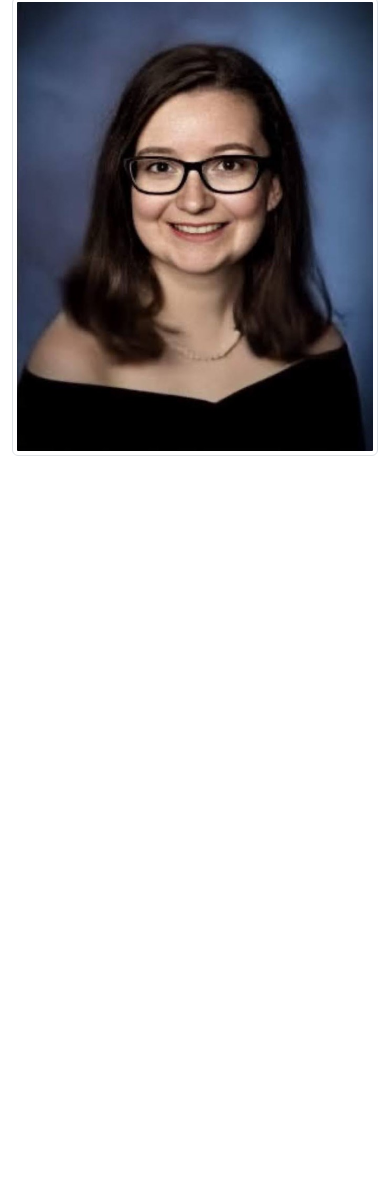
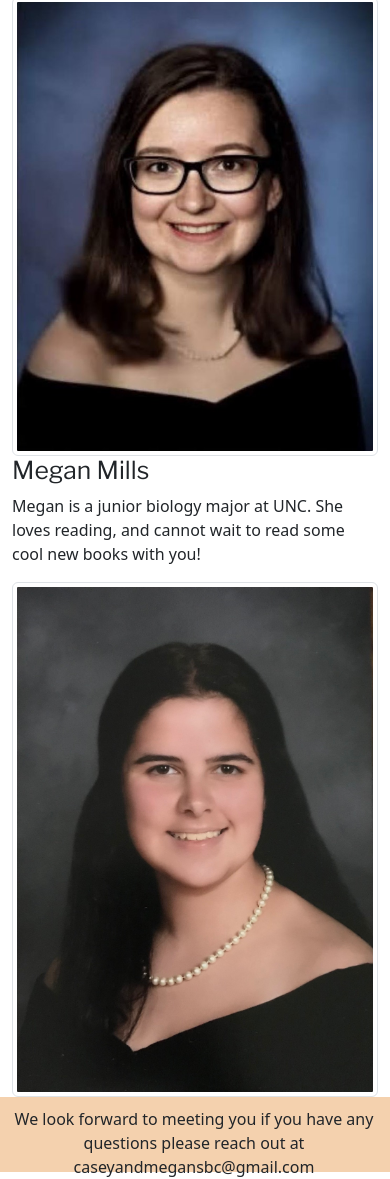
Before and after one commit to dulaneycasey/bookclub.github.io, a plain HTML site: page about.html in a window 390 px wide. Shown: the part 655-1834 px from the top of the page. Before the commit the page ends 1111 px from the top, so only its background shows below. Drawn offline with nearby package versions, Linux system fonts and the light colour scheme.

Commit message:
aeilsdfjk

```diff
--- a/about.html
+++ b/about.html
@@ -112,5 +112,35 @@
       </div>
 
 
+      <div class="row">
+
+
+
+
+
+
+
+        <div class="col-sm-6">
+          <h2>Megan Mills</h2>
+          <p>Megan is a junior biology major at UNC. She loves reading, and cannot wait to read some cool new books with you!</p>
+
+
+        </div>
+
+        <div class="col-sm-6">
+
+          <img src="images/megan.jpeg" class="img-thumbnail" class="img-fluid" alt="Megan">
+
+
+
+      </div>
+
+      </div>
+
+
+      <div class="row lorange">
+        <footer>We look forward to meeting you if you have any questions please reach out at caseyandmegansbc@gmail.com</footer>
+      </div>
 
     </body>
+    </html>
```
Also changed, not shown: index.html (+2 -2 lines).
